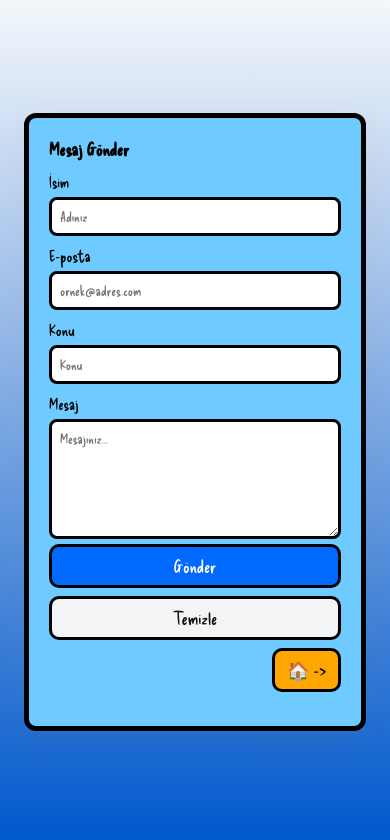
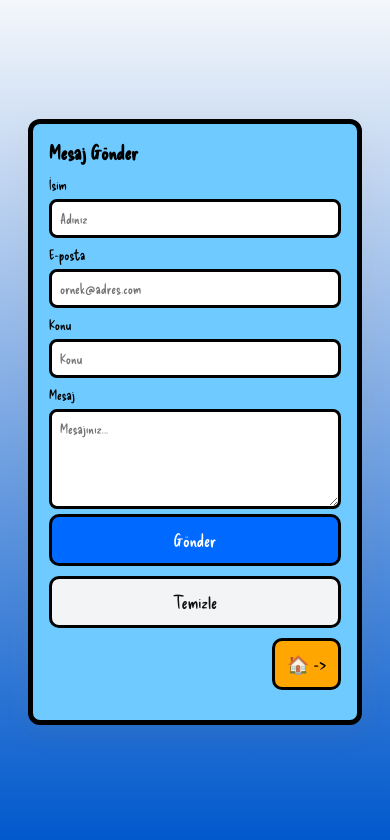
Before and after one commit to ataatahan/AtahanAtaWebSite, a plain HTML site: page iletisim/iletisim.html in a window 390 px wide. Drawn offline with nearby package versions, Linux system fonts and the light colour scheme.

Commit message:
update again same wrong

```diff
--- a/css/iletisim.css
+++ b/css/iletisim.css
@@ -134,57 +134,61 @@ textarea {
 }
 
 @media (max-width: 480px) {
-  body {
-    background: linear-gradient(180deg, var(--bg), #0058cc);
-    font-family: "AtaCustomFont", sans-serif;
-    padding: 20px 0;
-    box-sizing: border-box;
+  /* Güvenli bölge boşlukları (iOS Safe Area) */
+  html, body {
+    padding: env(safe-area-inset-top) env(safe-area-inset-right)
+             env(safe-area-inset-bottom) env(safe-area-inset-left);
+    min-height: 100vh;
   }
 
+  /* Ana kapsayıcı ayarları */
   .wrap {
-    width: 100%;
-    max-width: 600px;
-    padding: 24px;
-    margin: 20px auto;
+    margin: 0 12px;
+    padding: 16px;
+    max-width: 100%;
   }
 
   .card {
-    background: var(--card);
-    padding: 20px;
-    border-radius: 12px;
-    box-shadow: 0 8px 30px rgba(226, 113, 8, 0.06);
-    border: 5px solid #000000;
+    padding: 16px;
   }
 
+  /* Başlık */
   .card h1 {
-    font-size: 18px;
+    font-size: 20px;
+    line-height: 1.2;
   }
 
+  /* Form etiket ve alanları */
   label {
-    font-size: 16px;
+    font-size: 14px;
+    margin-top: 8px;
   }
 
   input[type="text"],
   input[type="email"],
   textarea {
+    width: 100%;
     font-size: 14px;
     padding: 8px;
     border-width: 3px;
   }
 
+  textarea {
+    min-height: 100px;
+  }
+
+  /* Butonlar ve aksiyonlar */
+  .actions,
+  .actions-home {
+    flex-direction: column;
+    gap: 10px;
+  }
+
   .btn,
   .btn-home {
+    width: 100%;
     font-size: large;
-    padding: 8px 12px;
+    padding: 12px;
     border-width: 3px;
   }
-
-  .actions {
-    flex-direction: column;
-    gap: 8px;
-  }
-
-  .actions-home {
-    margin-left: auto;
-  }
 }
```
